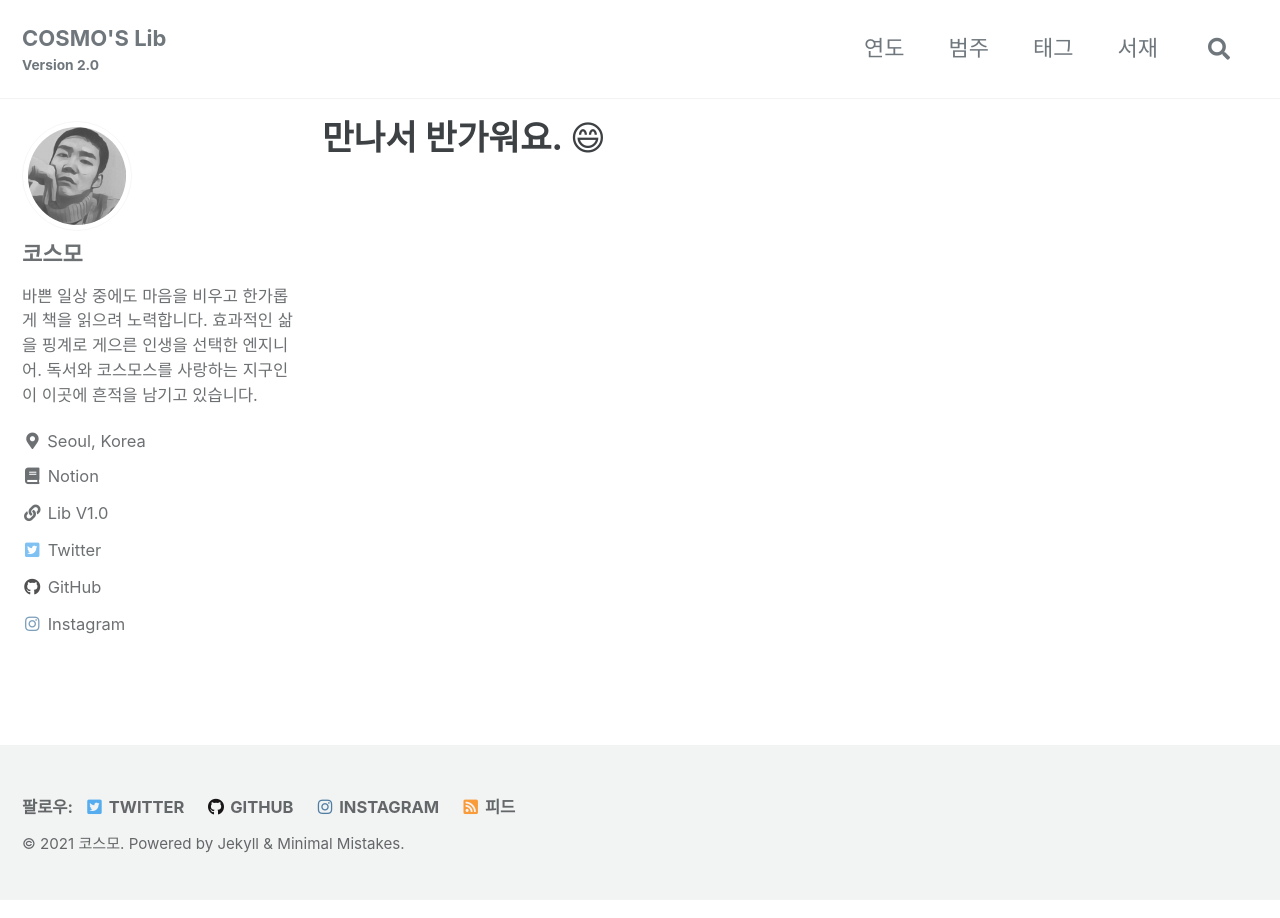
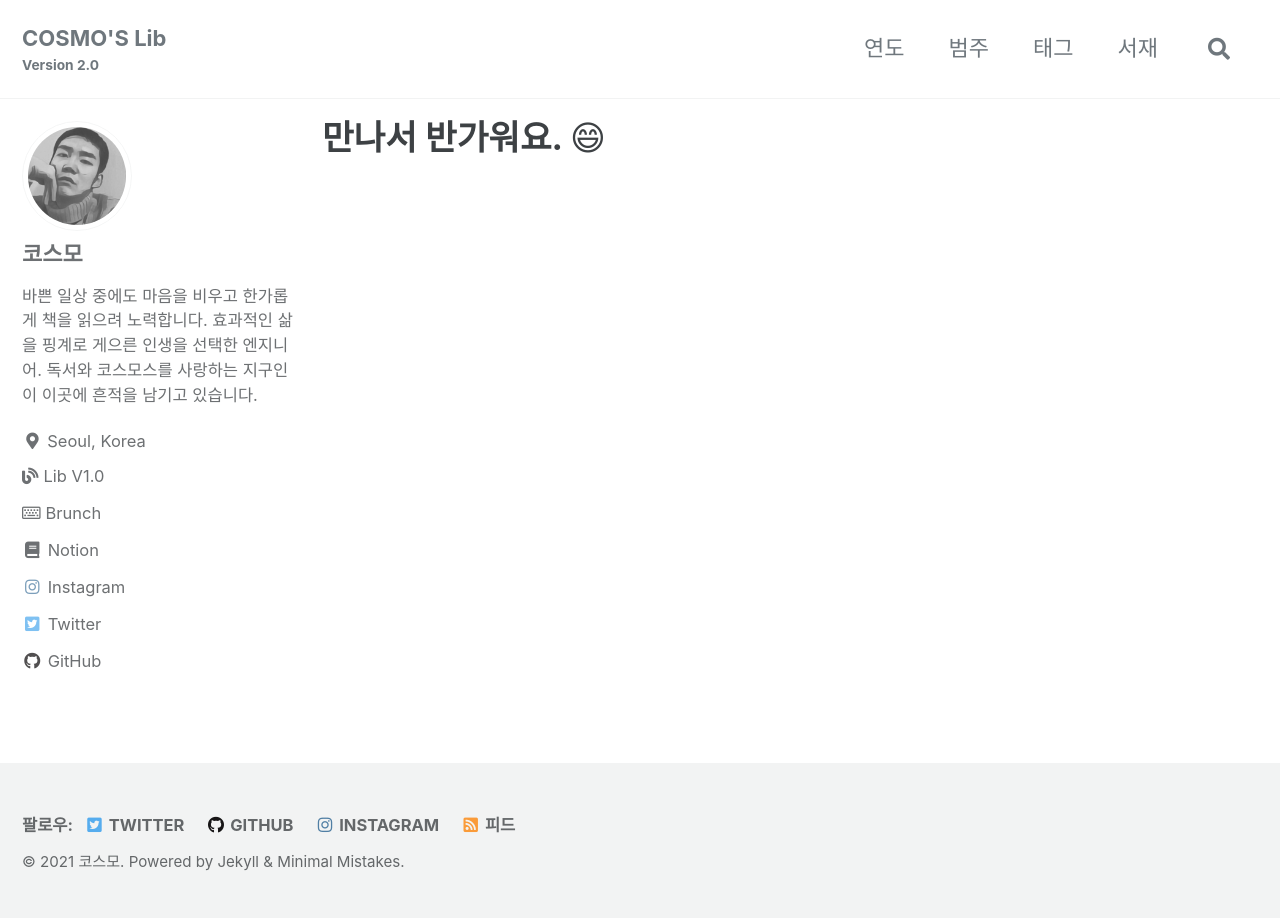
Before and after one commit to deftone2000/cosmo-s-archive, a Jekyll site: the page built from _pages/collection-archive.html, in a window 1280 px wide. Built offline with Jekyll 4.4.1, drawn with Linux system fonts in a browser that asks for light colours; cached includes are drawn as plain includes; comment, search, counter and statistics services are not loaded; a style sheet for code colours, icons or effects is not loaded.

Commit message:
no message

```diff
--- a/_config.yml
+++ b/_config.yml
@@ -98,21 +98,24 @@ author:
   bio              : "바쁜 일상 중에도 마음을 비우고 한가롭게 책을 읽으려 노력합니다. 효과적인 삶을 핑계로 게으른 인생을 선택한 엔지니어. 독서와 코스모스를 사랑하는 지구인이 이곳에 흔적을 남기고 있습니다."
   location         : "Seoul, Korea"
   links:
+    - label: "Lib V1.0"
+      icon: "fas fa-blog"
+      url: "https://deftone2000.github.io/cosmos-lib-v01"
+    - label: "Brunch"
+      icon: "far fa-keyboard"
+      url: "https://brunch.co.kr/@cosmoslib"
     - label: "Notion"
       icon: "fas fa-fw fa-book"
-      url: "https://www.notion.so/COSMO-S-Lib-c45a9bf7d8f846669615e03102b6244a"
-    - label: "Lib V1.0"
-      icon: "fas fa-fw fa-link"
-      url: "https://deftone2000.github.io/cosmos-lib-v01"
+      url: "https://cosmoslib.notion.site/88edcb87a68345d98b55b460ba27e1e3?v=44d52f8a550049edbfd90d256d973e7a"
+    - label: "Instagram"
+      icon: "fab fa-fw fa-instagram"
+      url: "https://instagram.com/deftone2000"
     - label: "Twitter"
       icon: "fab fa-fw fa-twitter-square"
       url: "https://twitter.com/deftone2000"
     - label: "GitHub"
       icon: "fab fa-fw fa-github"
       url: "https://github.com/deftone2000"
-    - label: "Instagram"
-      icon: "fab fa-fw fa-instagram"
-      url: "https://instagram.com/deftone2000"
 
 
 # Site Footer
```
